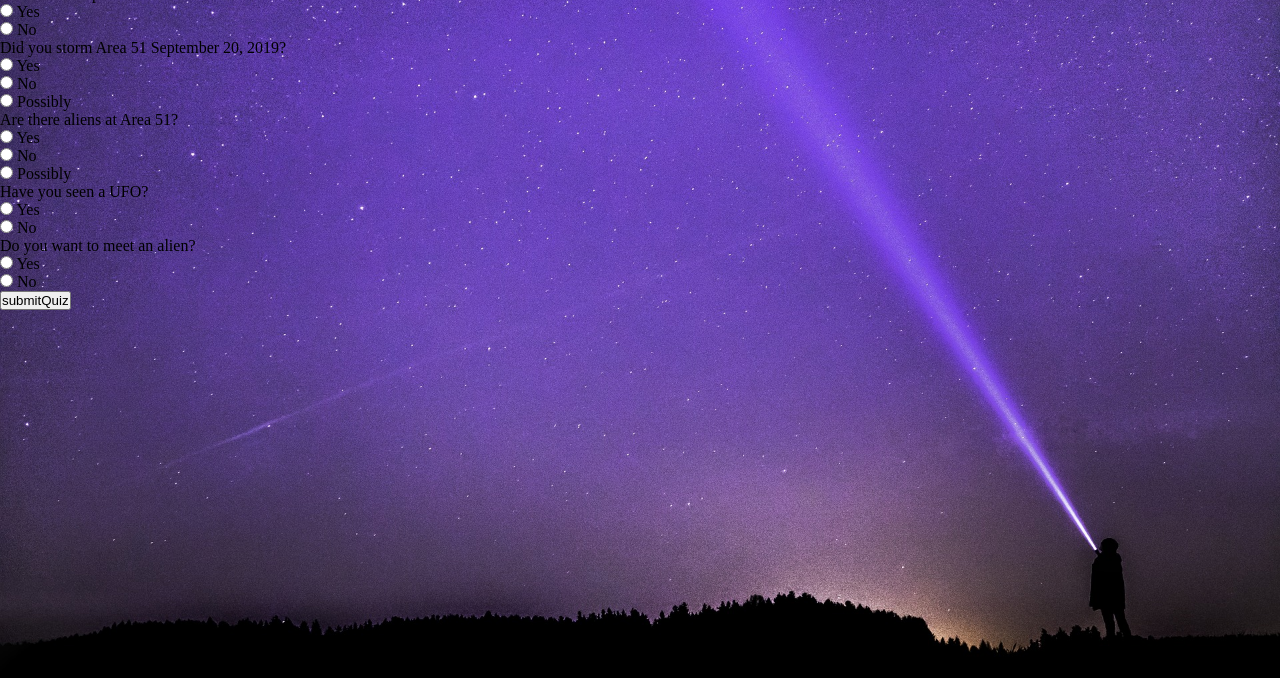
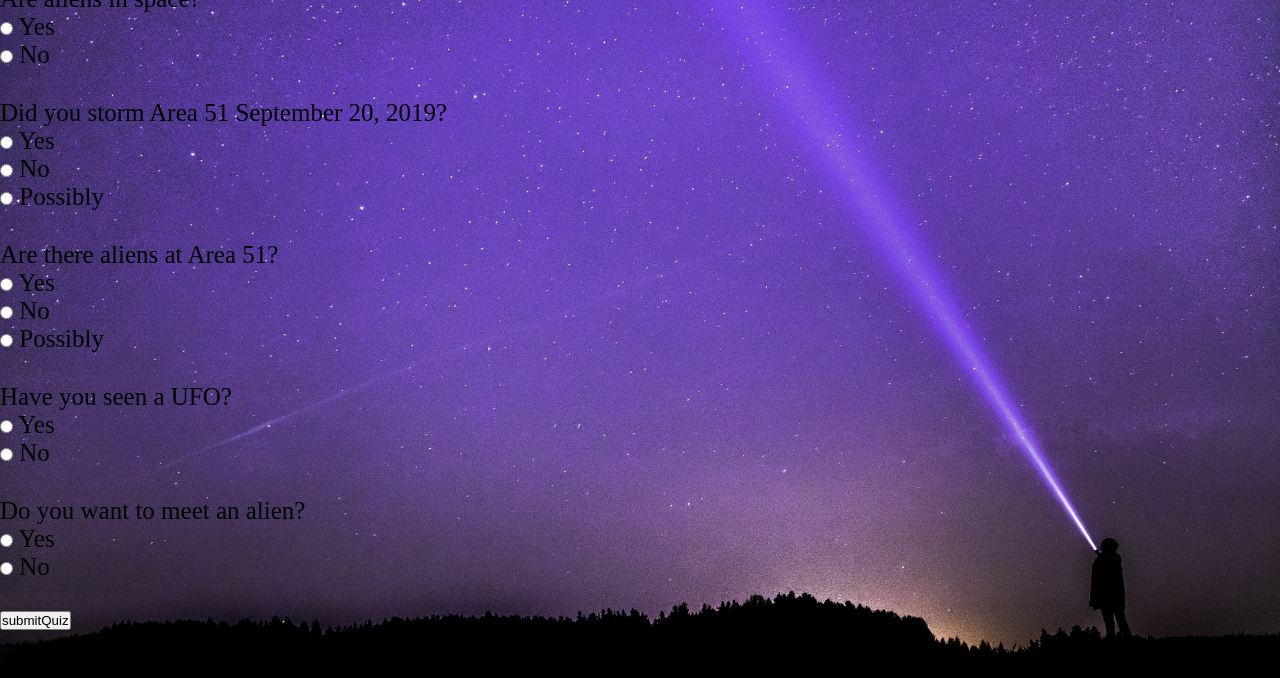
Before and after one commit to Serena025/GameProject, a plain HTML site: page index.html in a window 1280 px wide. Shown: the part 122-800 px from the top of the page. Drawn offline with Linux system fonts and the light colour scheme.

Commit message:
update11

```diff
--- a/index.html
+++ b/index.html
@@ -14,39 +14,41 @@
    <h1>Do you believe in stranger things?</h1>
 
 
-
+            <div class="Q1">
             Are aliens in space?</br>
              <input type="radio" name="question1" id="correct1"> Yes <br>
             <input type="radio" name="question1" > No <br>
+            </div>
 
-
-
+        <div class="Q2">
         Did you storm Area 51 September 20, 2019? <br>
         <input type="radio" name="question2" id="correct2"> Yes<br>
        <input type="radio" name="question2" > No<br>
         <input type="radio" name="question2" > Possibly<br>
+        </div>
 
 
-
-
+    <div class="Q3">
          Are there aliens at Area 51? <br>
          <input type="radio" name="question3" id="correct3"> Yes<br>
          <input type="radio" name="question3" > No<br>
          <input type="radio" name="question3" > Possibly<br>
+         </div>
 
 
-
-
+         <div class="Q4">
          Have you seen a UFO? <br>
          <input type="radio" name="question4" id="correct4"> Yes <br>
          <input type="radio" name="question4" > No <br>
+         </div>
 
 
-
-
+         <div class="Q5">
          Do you want to meet an alien? <br>
          <input type="radio" name="question5" id="correct5"> Yes<br>
         <input type="radio" name="question5" > No<br>
+        </div>
+
 
        <input type="submit" name="submit" value="submitQuiz" oneclick="submitForm(event)">
 
@@ -74,7 +76,7 @@ function result() {
     }
 
     alert("You are a:" +score);
-    console.log(score)
+
 
 
 }
@@ -119,26 +121,24 @@ $(document) .ready(function() {
 
     .Q1{
         padding-bottom: 30px;
+        font-size: 25px;
     }
     .Q2{
         padding-bottom: 30px;
+        font-size: 25px;
     }
     .Q3{
         padding-bottom: 30px;
+        font-size: 25px;
     }
     .Q4{
         padding-bottom: 30px;
+        font-size: 25px;
     }
     .Q5{
         padding-bottom: 30px;
-    }
+        font-size: 25px;
 
-     ol {
-    font-size: 1.5rem;
-    }
-
-    button {
-        font-size: 1.5rem;
     }
 
 
```
Also changed, not shown: README.md.
